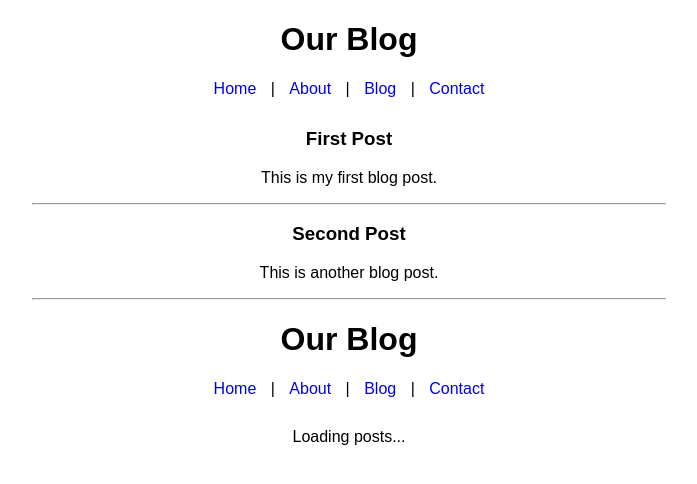
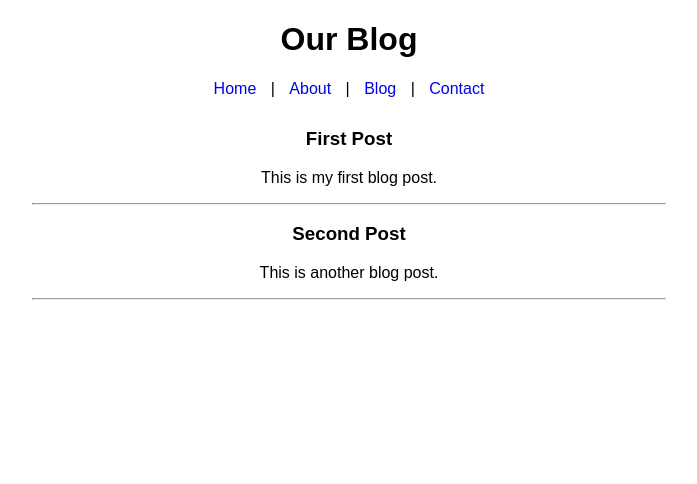
Before and after one commit to jbiieeee/AppDev, a website: page blog.html in a window 1280 px wide. Shown: the whole page, without its empty margins (291-988 px from the left). Drawn offline with Linux system fonts and the light colour scheme.

Commit message:
Update blog.html

```diff
--- a/blog.html
+++ b/blog.html
@@ -4,28 +4,7 @@
     <meta charset="UTF-8">
     <meta name="viewport" content="width=device-width, initial-scale=1.0">
     <title>Blog</title>
-    <link rel="stylesheet" href="/style.css">
-</head>
-<body>
-    <h1>Our Blog</h1>
-    <nav>
-        <a href="/">Home</a> |
-        <a href="/about">About</a> |
-        <a href="/blog">Blog</a> |
-        <a href="/contact">Contact</a>
-    </nav>
-
-    <div id="posts-container" style="margin-top: 30px;">
-        <p>Loading posts...</p>
-    </div>
-
-   <!DOCTYPE html>
-<html lang="en">
-<head>
-    <meta charset="UTF-8">
-    <meta name="viewport" content="width=device-width, initial-scale=1.0">
-    <title>Blog</title>
-    <link rel="stylesheet" href="/style.css">
+    <link rel="stylesheet" href="style.css">
 </head>
 <body>
     <h1>Our Blog</h1>
@@ -74,6 +53,3 @@
 </script>
 </body>
 </html>
-</body>
-
-</html>
```
